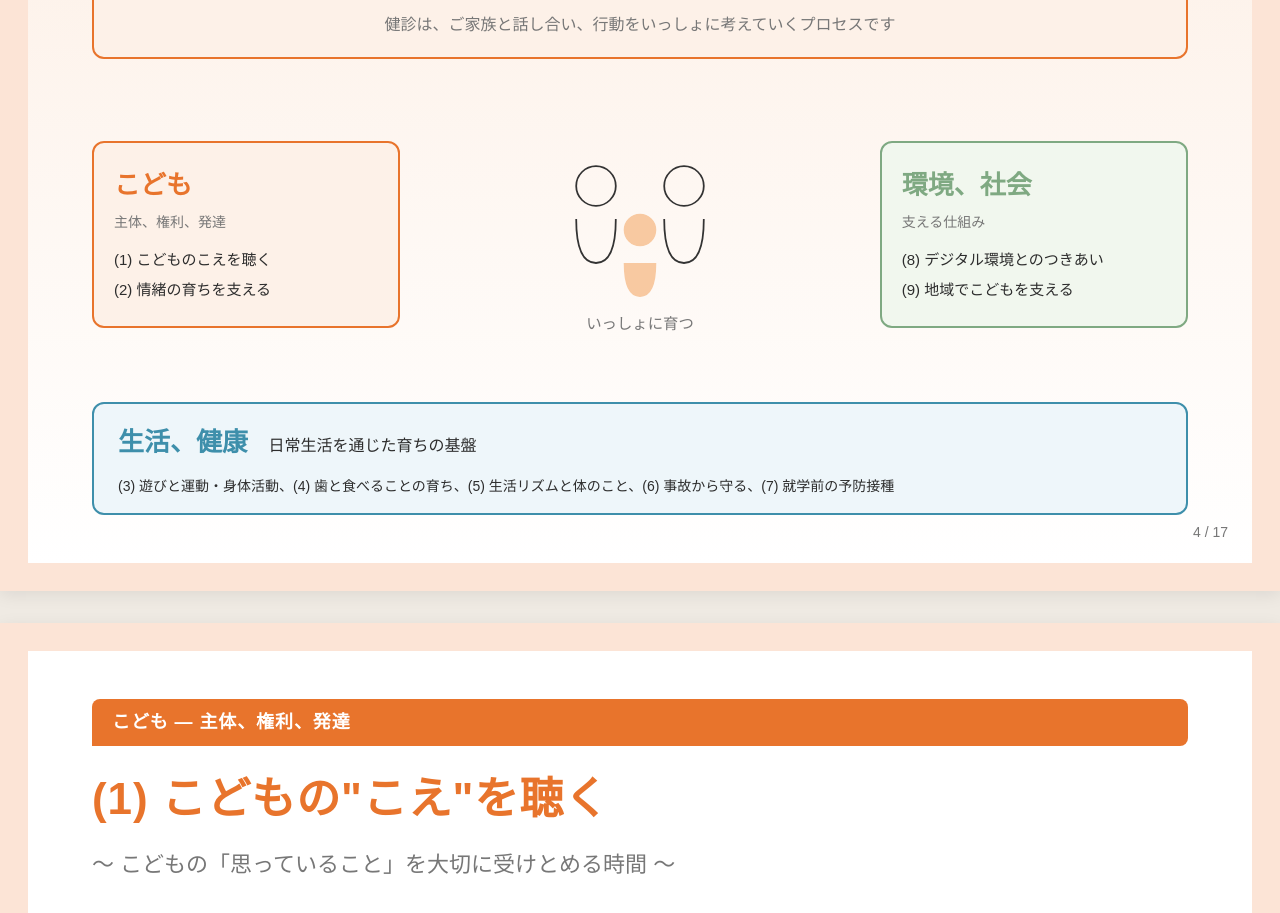
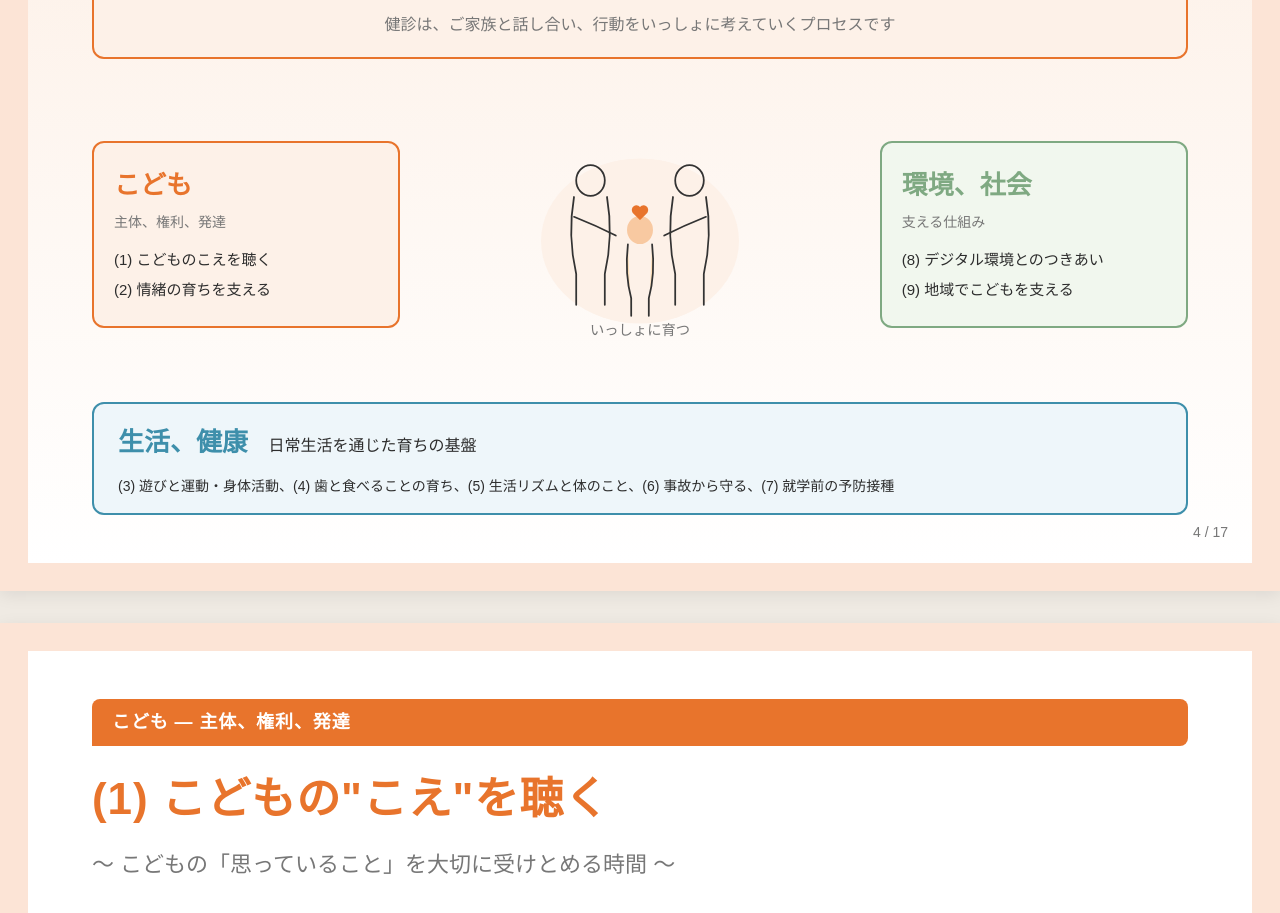
Before and after one commit to goodbaton-executive/5sai-kenshin-keihatsu, a plain HTML site: page index.html in a window 1280 px wide. Shown: the part 3161-4074 px from the top of the page. Drawn offline with Linux system fonts and the light colour scheme.

Commit message:
feat: 家族イラストSVGを改善
- 頭部を楕円形に（より自然なプロポーション）
- 大人の腕の動きを追加（こどもに手を差し伸べるしぐさ）
- 中央に小さなオレンジのハート（家族の結びつき）
- 背景に薄いオレンジの円（温かい雰囲気）
- こどもの服に淡い肌色のフィル

Co-Authored-By: Claude Opus 4.7 <noreply@anthropic.com>

```diff
--- a/index.html
+++ b/index.html
@@ -834,15 +834,31 @@
       </ul>
     </div>
     <div class="thm-center">
-      <svg viewBox="0 0 200 200" class="illust">
-        <!-- 家族3人のシンプル線画 -->
-        <circle cx="60" cy="60" r="18" />
-        <path d="M42 90 Q42 130 60 130 Q78 130 78 90" />
-        <circle cx="140" cy="60" r="18" />
-        <path d="M122 90 Q122 130 140 130 Q158 130 158 90" />
-        <circle cx="100" cy="100" r="14" class="fill-warm" />
-        <path d="M86 130 Q86 160 100 160 Q114 160 114 130" class="fill-warm" />
-        <text x="100" y="190" text-anchor="middle" font-size="14" fill="#777" stroke="none">いっしょに育つ</text>
+      <svg viewBox="0 0 200 200" class="illust" stroke-linecap="round" stroke-linejoin="round">
+        <!-- 背景の柔らかな円（家族を包む雰囲気） -->
+        <ellipse cx="100" cy="110" rx="90" ry="75" fill="#FDF1E8" stroke="none" />
+
+        <!-- 左の大人 -->
+        <ellipse cx="55" cy="55" rx="13" ry="14" />
+        <path d="M40 70 Q34 105 42 140 L42 168" fill="none" />
+        <path d="M70 70 Q76 105 68 140 L68 168" fill="none" />
+        <path d="M40 88 Q60 96 78 105" fill="none" />
+
+        <!-- 右の大人 -->
+        <ellipse cx="145" cy="55" rx="13" ry="14" />
+        <path d="M130 70 Q124 105 132 140 L132 168" fill="none" />
+        <path d="M160 70 Q166 105 158 140 L158 168" fill="none" />
+        <path d="M160 88 Q140 96 122 105" fill="none" />
+
+        <!-- 真ん中のこども -->
+        <ellipse cx="100" cy="100" rx="11" ry="12" class="fill-warm" stroke="#333" />
+        <path d="M89 113 Q86 140 92 162 L92 178" stroke="#333" fill="#FBDDB6" />
+        <path d="M111 113 Q114 140 108 162 L108 178" stroke="#333" fill="#FBDDB6" />
+
+        <!-- 中央の小さなハート（オレンジアクセント） -->
+        <path d="M100 80 C96 76 92 80 94 84 L100 90 L106 84 C108 80 104 76 100 80 Z" class="fill-orange" stroke="none" />
+
+        <text x="100" y="195" text-anchor="middle" font-size="13" fill="#777" stroke="none">いっしょに育つ</text>
       </svg>
     </div>
     <div class="thm-axis kankyo" style="background: var(--green-light); border: 2px solid var(--green); border-radius: 12px;">
```
